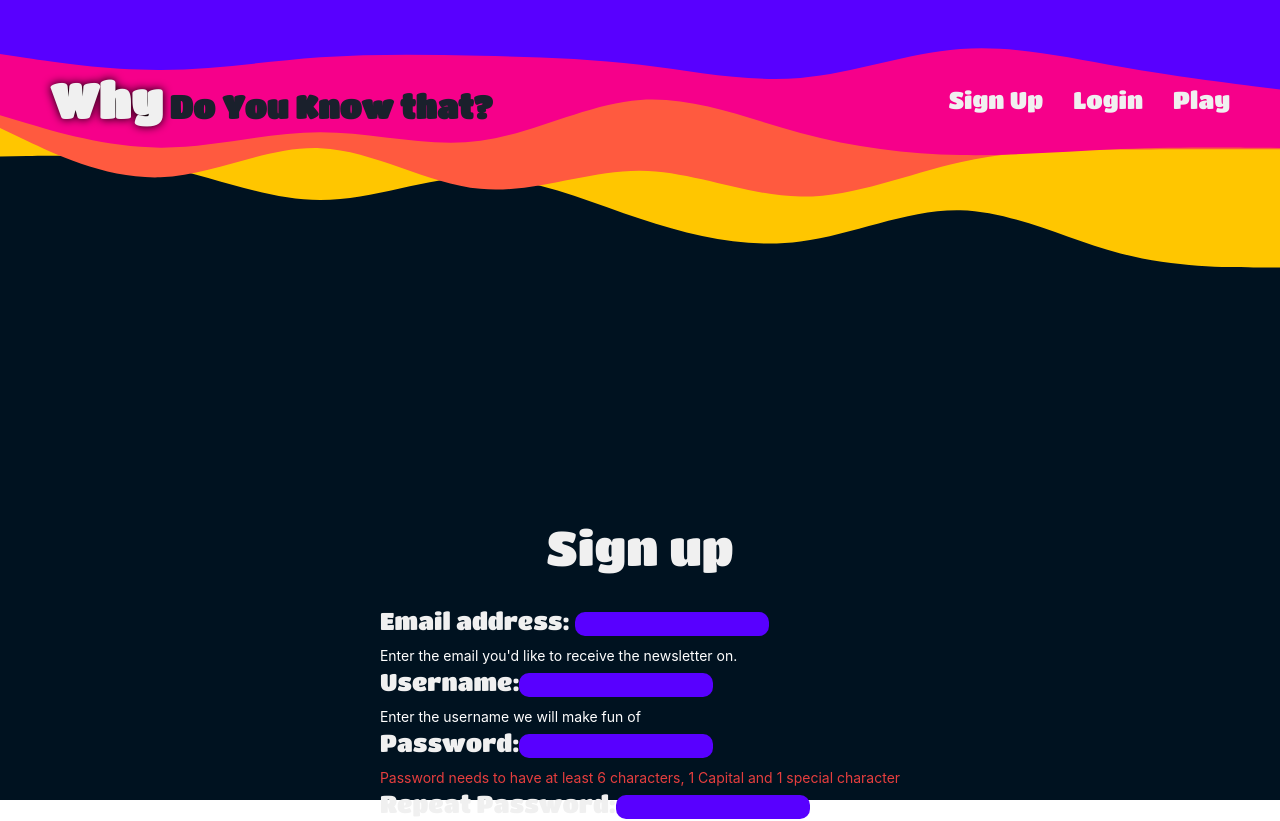
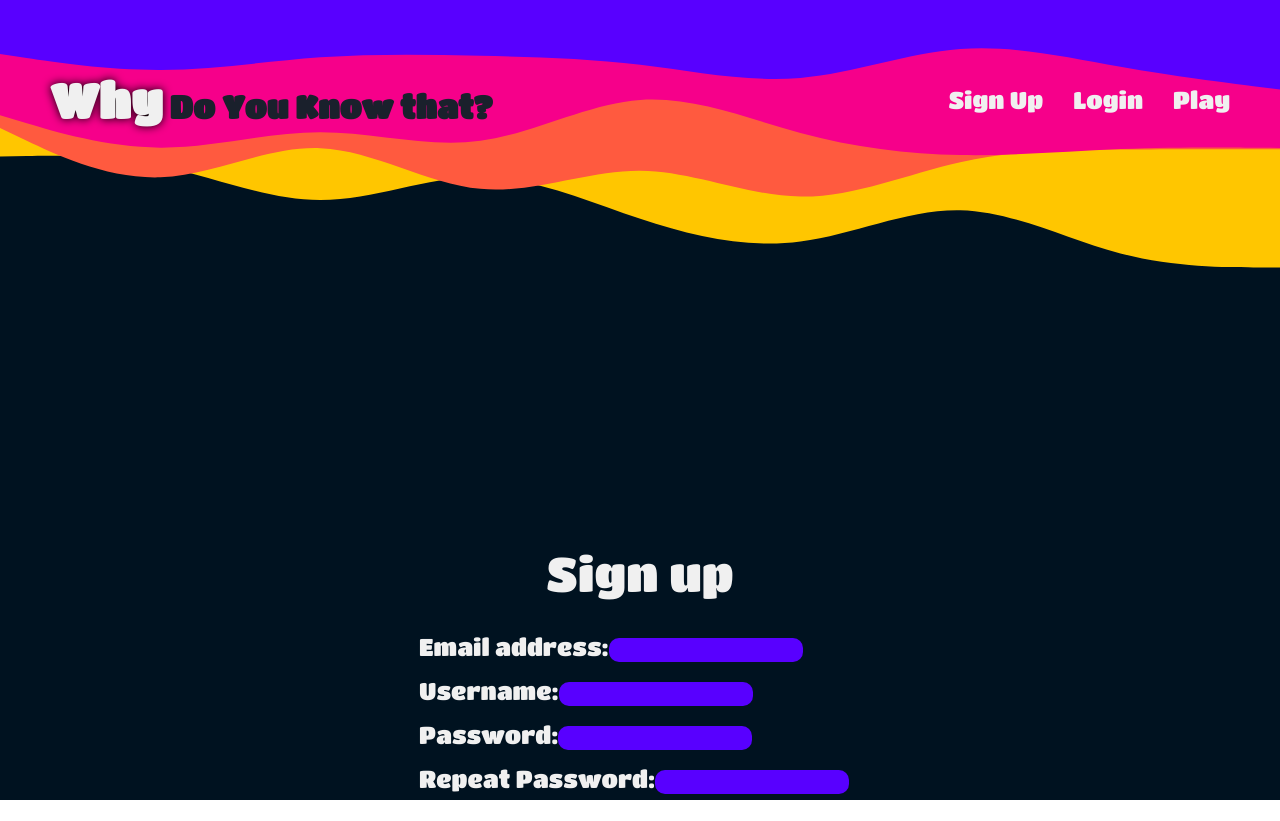
Before and after one commit to aturike/why_do_you_know_that_fe, a React (Vite) app: page /signup in a window 1280 px wide. Shown: the top 821 px of the page. After the commit the page ends 800 px from the top, so only its background shows below. Built offline with nearby package versions, Linux system fonts and the light colour scheme.

Commit message:
form validation

```diff
--- a/package.json
+++ b/package.json
@@ -10,6 +10,7 @@
     "preview": "vite preview"
   },
   "dependencies": {
+    "@chakra-ui/icons": "^2.0.19",
     "@chakra-ui/react": "^2.6.1",
     "@emotion/react": "^11.11.0",
     "@emotion/styled": "^11.11.0",
--- a/src/App.css
+++ b/src/App.css
@@ -16,7 +16,9 @@ Anti-flash white: #F0F0F0
   background-image: url("./assets/layered-waves-haikei.svg");
   background-repeat: no-repeat;
   background-size: cover;
-  /*background: linear-gradient(#5800ff, #f0f0f0);*/
+  display: flex;
+  flex-direction: column;
+  overflow: scroll;
 }
 
 .navBar {
--- a/src/components/SignUpForm.jsx
+++ b/src/components/SignUpForm.jsx
@@ -7,21 +7,37 @@ import {
 } from "@chakra-ui/react";
 import { useNavigate } from "react-router-dom";
 import axios from "axios";
+import { CheckIcon } from "@chakra-ui/icons";
 
 function SignUpForm(props) {
   const [email, setEmail] = useState("");
   const [username, setUsername] = useState("");
   const [password, setPassword] = useState("");
+
+  const [showInstructions, setshowInstructions] = useState({
+    email: false,
+    username: false,
+    password: false,
+    passwordRepeat: false,
+  });
   const [passwordRepeat, setPasswordRepeat] = useState("");
   const navigate = useNavigate();
 
+  let trueCount = 0;
   const handleSubmit = async (event) => {
     event.preventDefault();
+
+    for (const key in isError) {
+      if (isError[key]) {
+        trueCount += 1;
+      }
+    }
+
+    if (trueCount === 0) {
       const response = await axios.post(
         "https://why-do-i-know-that.adaptable.app/auth/signup",
         { email, username, password }
       );
-    console.log(response);
 
       if (response.status === 201) {
         if (props.setsignupShow) {
@@ -32,74 +48,111 @@ function SignUpForm(props) {
           navigate("/login");
         }
       }
+    }
   };
+
   const passwordRegex =
     /^(?=.*[A-Z])(?=.*[!@#$%^&*()_+\-=[\]{};':"\\|,.<>/?]).{6,}$/;
+  const minLengthRegex = /.{6,}/;
+  const uppercaseRegex = /[A-Z]/;
+  const specialCharRegex = /[!@#$%^&*()_+\-=[\]{};':"\\|,.<>/?]/;
+
+  const passwordRepeatRegex = new RegExp(`^${password}$`);
 
   const isError = {
-    email: false,
-    username: false,
-    password: passwordRegex.test(password),
-    password2: passwordRepeat.length > 4 && password !== passwordRepeat,
+    email: email.length === 0,
+    username: username.length === 0,
+    password: !passwordRegex.test(password),
+    passwordRepeat: !passwordRepeatRegex.test(passwordRepeat),
+  };
+
+  const handleFocus = (event) => {
+    setshowInstructions({ ...showInstructions, [event.target.name]: true });
   };
 
   return (
     <div className="signup-form">
       <h1>Sign up</h1>
+      {trueCount > 0 && <h1>Fill out the form before submitting</h1>}
       <form onSubmit={handleSubmit}>
         <FormControl isInvalid={isError}>
           <FormLabel>
-            Email address:{" "}
+            Email address:
             <input
               type="email"
               required
               value={email}
+              name="email"
               onChange={(event) => setEmail(event.target.value)}
+              onFocus={handleFocus}
             />
           </FormLabel>
 
-          {!isError.email ? (
+          {showInstructions.email && (
             <FormHelperText style={{ color: "white" }}>
               Enter the email you'd like to receive the newsletter on.
             </FormHelperText>
-          ) : (
-            <FormErrorMessage>Email is required.</FormErrorMessage>
           )}
+
           <FormLabel>
             Username:
             <input
               type="text"
               required
               value={username}
+              name="username"
               onChange={(event) => setUsername(event.target.value)}
+              onFocus={handleFocus}
             />
           </FormLabel>
-          {!isError.username ? (
+          {showInstructions.username && (
             <FormHelperText style={{ color: "white" }}>
               Enter the username we will make fun of
             </FormHelperText>
-          ) : (
-            <FormErrorMessage>Username is required.</FormErrorMessage>
           )}
-
           <FormLabel>
             Password:
             <input
               type="password"
               required
               value={password}
+              name="password"
               onChange={(event) => setPassword(event.target.value)}
+              onFocus={handleFocus}
             />
           </FormLabel>
-          {isError.password ? (
+          {showInstructions.password && (
+            <div>
+              {!minLengthRegex.test(password) ? (
+                <FormErrorMessage>
+                  Password has to be at least 6 characters long
+                </FormErrorMessage>
+              ) : (
                 <FormHelperText style={{ color: "lightgreen" }}>
-              Sufficient password
+                  <CheckIcon /> Password has to be at least 6 characters long
                 </FormHelperText>
+              )}
+              {!specialCharRegex.test(password) ? (
+                <FormErrorMessage>
+                  Password has to contain at least one special character
+                </FormErrorMessage>
               ) : (
+                <FormHelperText style={{ color: "lightgreen" }}>
+                  <CheckIcon /> Password has to contain at least one special
+                  character
+                </FormHelperText>
+              )}
+              {!uppercaseRegex.test(password) ? (
                 <FormErrorMessage>
-              Password needs to have at least 6 characters, 1 Capital and 1
-              special character
+                  Password has to contain at least one capital letter
                 </FormErrorMessage>
+              ) : (
+                <FormHelperText style={{ color: "lightgreen" }}>
+                  <CheckIcon /> Password has to contain at least one capital
+                  letter
+                </FormHelperText>
+              )}
+            </div>
           )}
 
           <FormLabel>
@@ -108,13 +161,21 @@ function SignUpForm(props) {
               type="password"
               required
               value={passwordRepeat}
+              name="passwordRepeat"
               onChange={(event) => setPasswordRepeat(event.target.value)}
+              onFocus={handleFocus}
             />
           </FormLabel>
-          {!isError.password2 ? (
-            <FormHelperText style={{ color: "lightgreen" }}></FormHelperText>
+          {showInstructions.passwordRepeat && (
+            <div>
+              {!isError.passwordRepeat ? (
+                <FormHelperText style={{ color: "lightgreen" }}>
+                  <CheckIcon /> Passwords are matching
+                </FormHelperText>
               ) : (
                 <FormErrorMessage>Passwords are not matching</FormErrorMessage>
+              )}
+            </div>
           )}
         </FormControl>
         <button className="signup-btn" type="submit">
```
Also changed, not shown: 1 other file (tests, documents, lock files or other folders). Lines whose indentation alone changed are shown as unchanged.
